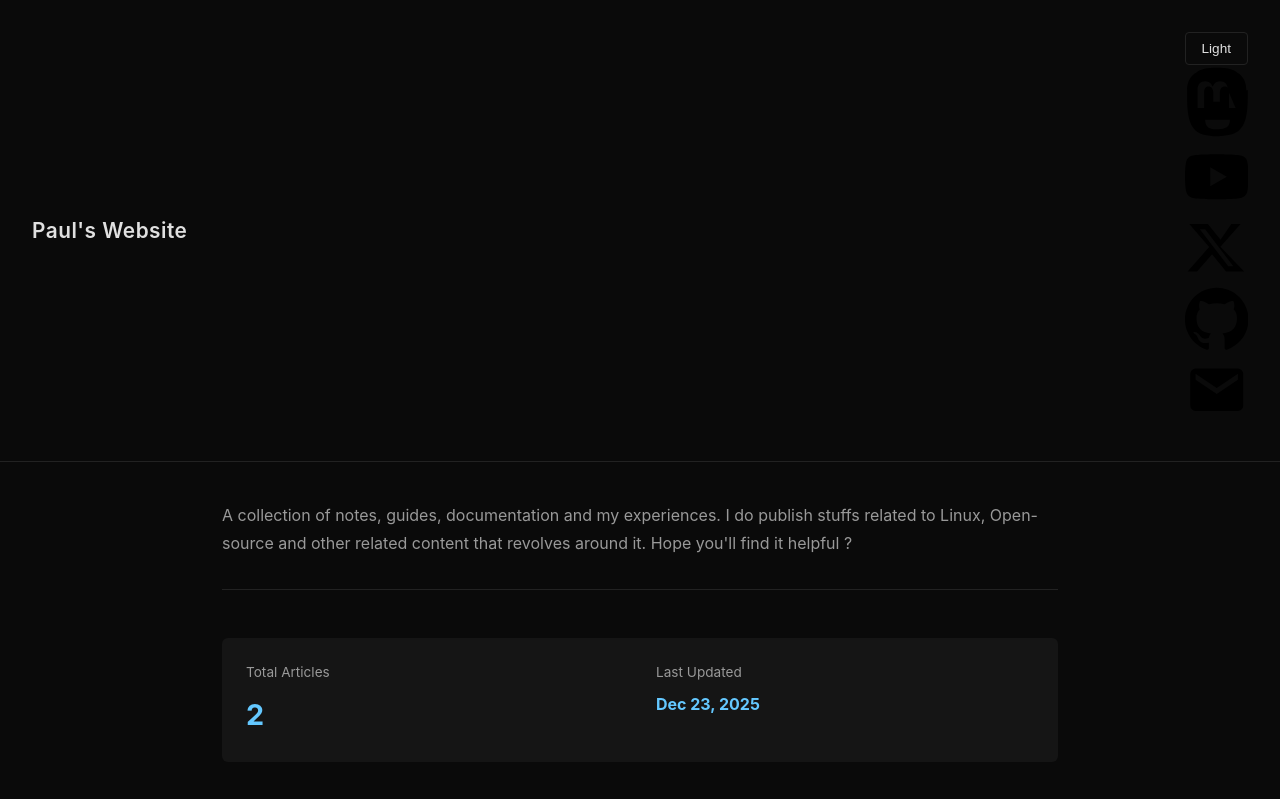
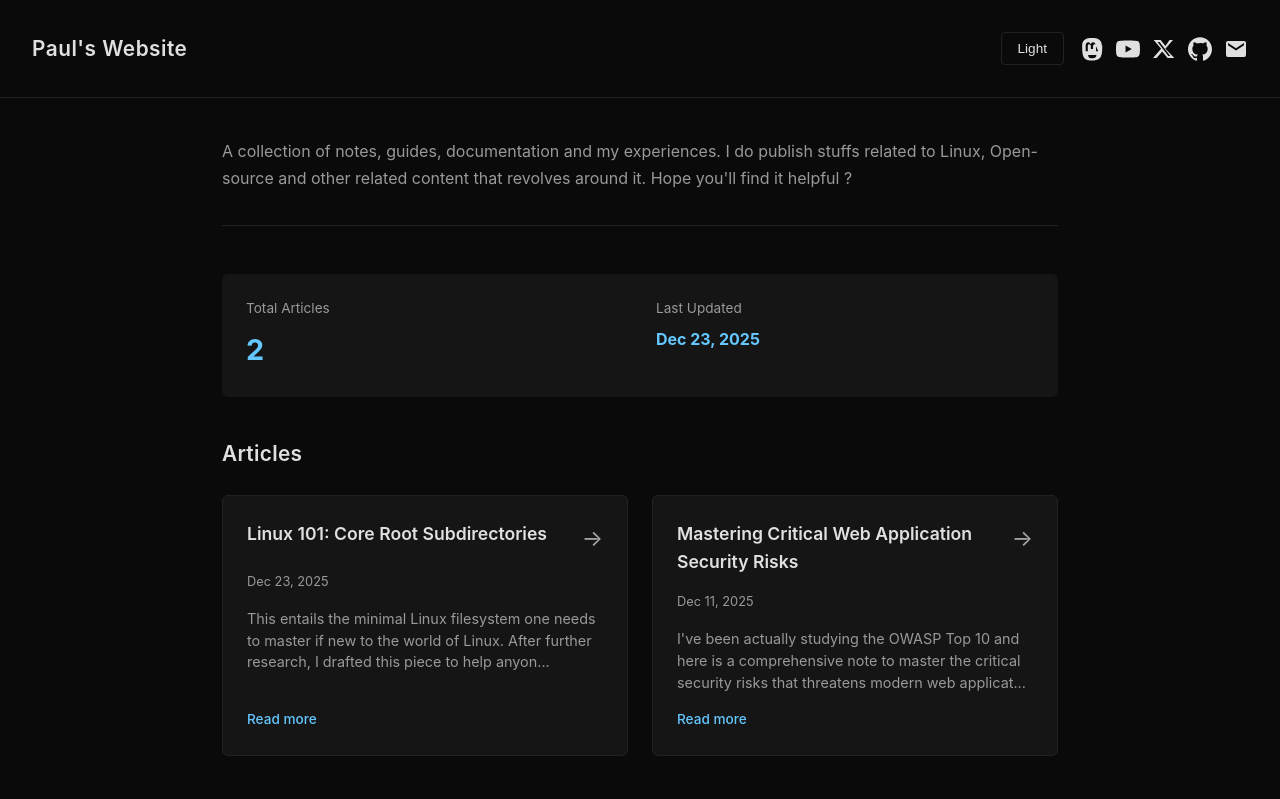
Before and after one commit to peroxile/Blog, a website: page public/index.html in a window 1280 px wide. Shown: the top 799 px of the page. Drawn offline with Linux system fonts and the light colour scheme.

Commit message:
feat(ui): align social icon

```diff
--- a/public/src/styles/main.css
+++ b/public/src/styles/main.css
@@ -9,7 +9,6 @@
 }
 
 :root {
-    /* Dark mode colors */
     --bg-primary: #0a0a0a;
     --bg-secondary: #151515;
     --text-primary: #e0e0e0;
@@ -70,6 +69,39 @@
 .theme-toggle:hover {
     border-color: var(--accent-color);
     color: var(--accent-color);
+}
+
+.header-controls {
+    display: flex;
+    align-items: center;
+    gap: 1rem;
+}
+
+.social {
+    display: flex;
+    align-items: center;
+    gap: 0.75rem;
+}
+
+.social a {
+    display: inline-flex;
+    align-items: center;
+    justify-content: center;
+    color: var(--text-primary);
+    text-decoration: none;
+}
+
+.social a svg {
+    width: 24px;
+    height: 24px;
+    fill: currentColor;
+    display: block;
+    transition: color 0.25s ease, transform 0.25s ease;
+}
+
+.social a:hover {
+    color: var(--accent-color);
+    transform: translateY(-1px);
 }
 
 /* ============================================================================
```
